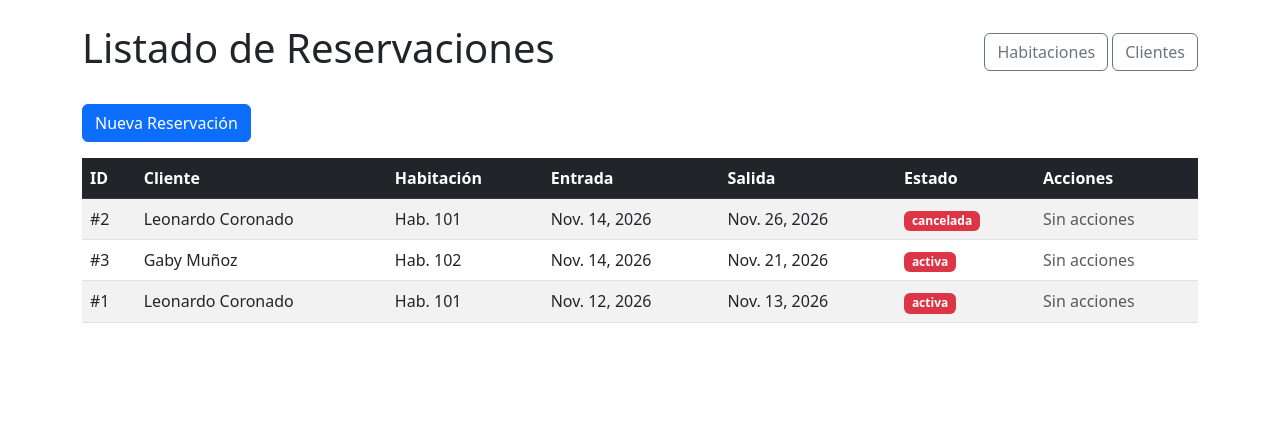
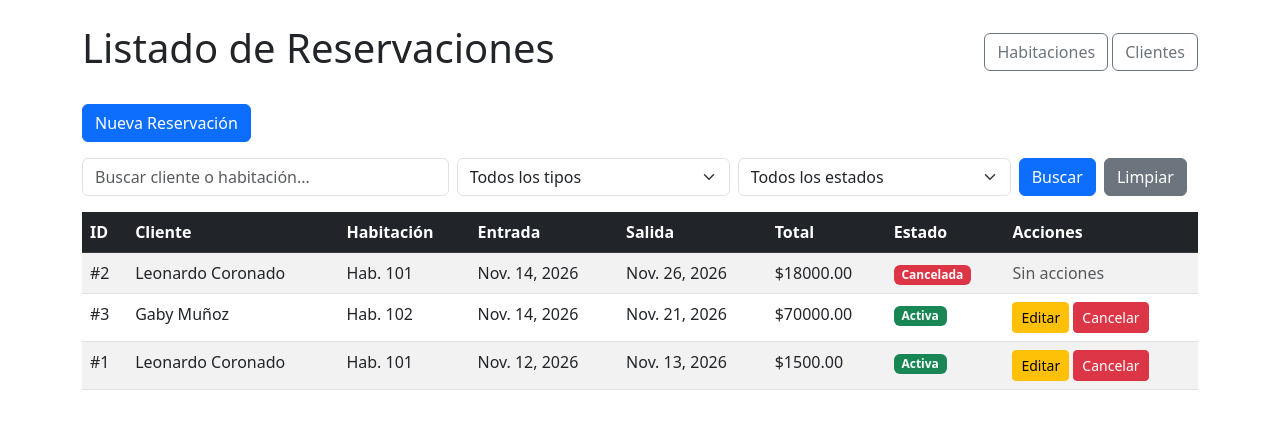
Before and after one commit to Diegoncho-o/PIA-Hotel-Paradise---Django, a Django app: page /reservaciones/ in a window 1280 px wide. Shown: the top 429 px of the page. Run offline with Django 5.2, Linux system fonts and the light colour scheme; data comes from the database, SQL or seed files in the repository; both versions use the stored data as it was after the commit.

Commit message:
Añade contenido faltante de Clientes y Reservaciones

```diff
--- a/reservaciones/templates/reservaciones/lista.html
+++ b/reservaciones/templates/reservaciones/lista.html
@@ -1,3 +1,4 @@
+
 <!DOCTYPE html>
 <html lang="es">
 <head>
@@ -6,6 +7,7 @@
     <link href="https://cdn.jsdelivr.net/npm/bootstrap@5.3.0/dist/css/bootstrap.min.css" rel="stylesheet">
 </head>
 <body class="container mt-4">
+
     <div class="d-flex justify-content-between align-items-center mb-4">
         <h1>Listado de Reservaciones</h1>
         <div>
@@ -14,8 +16,53 @@
         </div>
     </div>
 
-    <a href="{% url 'reservaciones:crear' %}" class="btn btn-primary mb-3">Nueva Reservación</a>
+    <a href="{% url 'reservaciones:crear' %}" class="btn btn-primary mb-3">
+        Nueva Reservación
+    </a>
 
+    <!-- Buscador y filtros -->
+    <form method="GET" class="row g-2 mb-3">
+
+        <div class="col-md-4">
+            <input
+                type="text"
+                name="q"
+                class="form-control"
+                placeholder="Buscar cliente o habitación..."
+                value="{{ q }}"
+            >
+        </div>
+
+        <div class="col-md-3">
+            <select name="tipo" class="form-select">
+                <option value="">Todos los tipos</option>
+                {% for valor, etiqueta in tipos %}
+                    <option value="{{ valor }}" {% if tipo_actual == valor %}selected{% endif %}>
+                        {{ etiqueta }}
+                    </option>
+                {% endfor %}
+            </select>
+        </div>
+
+        <div class="col-md-3">
+            <select name="estado" class="form-select">
+                <option value="">Todos los estados</option>
+                {% for valor, etiqueta in estados %}
+                    <option value="{{ valor }}" {% if estado_actual == valor %}selected{% endif %}>
+                        {{ etiqueta }}
+                    </option>
+                {% endfor %}
+            </select>
+        </div>
+
+        <div class="col-md-2 d-flex gap-2">
+            <button type="submit" class="btn btn-primary">Buscar</button>
+            <a href="{% url 'reservaciones:lista' %}" class="btn btn-secondary">Limpiar</a>
+        </div>
+
+    </form>
+
+    <!-- Tabla de reservaciones -->
     <table class="table table-striped table-hover">
         <thead class="table-dark">
             <tr>
@@ -24,38 +71,58 @@
                 <th>Habitación</th>
                 <th>Entrada</th>
                 <th>Salida</th>
+                <th>Total</th>
                 <th>Estado</th>
                 <th>Acciones</th>
             </tr>
         </thead>
+
         <tbody>
             {% for reservacion in reservaciones %}
             <tr>
                 <td>#{{ reservacion.pk }}</td>
-                <td>{{ reservacion.cliente }}</td>
+                <td>{{ reservacion.cliente.nombre }} {{ reservacion.cliente.apellidos }}</td>
                 <td>Hab. {{ reservacion.habitacion.numero }}</td>
                 <td>{{ reservacion.fecha_entrada }}</td>
                 <td>{{ reservacion.fecha_salida }}</td>
+                <td>${{ reservacion.total|floatformat:2 }}</td>
+
                 <td>
-                    <span class="badge {% if reservacion.estado == 'ACTIVA' %}bg-success{% else %}bg-danger{% endif %}">
-                        {{ reservacion.estado }}
-                    </span>
+                    {% if reservacion.estado == 'activa' %}
+                        <span class="badge bg-success">Activa</span>
+                    {% elif reservacion.estado == 'cancelada' %}
+                        <span class="badge bg-danger">Cancelada</span>
+                    {% elif reservacion.estado == 'finalizada' %}
+                        <span class="badge bg-secondary">Finalizada</span>
+                    {% else %}
+                        <span class="badge bg-warning">{{ reservacion.estado }}</span>
+                    {% endif %}
                 </td>
+
                 <td>
-                    {% if reservacion.estado == 'ACTIVA' %}
-                        <a href="{% url 'reservaciones:editar' reservacion.pk %}" class="btn btn-sm btn-warning">Editar</a>
-                        <a href="{% url 'reservaciones:cancelar' reservacion.pk %}" class="btn btn-sm btn-danger">Cancelar</a>
+                    {% if reservacion.estado == 'activa' %}
+                        <a href="{% url 'reservaciones:editar' reservacion.pk %}" class="btn btn-sm btn-warning">
+                            Editar
+                        </a>
+
+                        <a href="{% url 'reservaciones:cancelar' reservacion.pk %}" class="btn btn-sm btn-danger">
+                            Cancelar
+                        </a>
                     {% else %}
                         <span class="text-muted">Sin acciones</span>
                     {% endif %}
                 </td>
             </tr>
+
             {% empty %}
             <tr>
-                <td colspan="7" class="text-center">No hay reservaciones registradas.</td>
+                <td colspan="8" class="text-center">
+                    No hay reservaciones registradas.
+                </td>
             </tr>
             {% endfor %}
         </tbody>
     </table>
+
 </body>
 </html>
```
Also changed, not shown: clientes/templates/clientes/lista.html (+20 -2 lines), db.sqlite3, habitaciones/huh_VuGrphX.jpg (added), habitaciones/presi.jpg (added).
